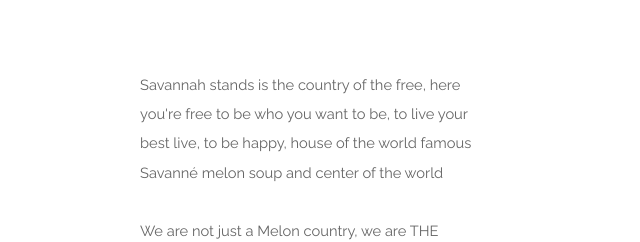
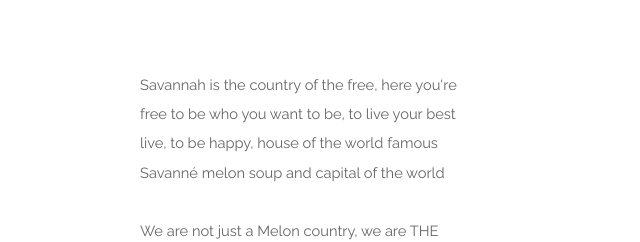
Before and after one commit to savannahco/savanahco.github.io, a plain HTML site: page index.html in a window 1280 px wide. Shown: the part 660-902 px from the top of the page, 522-1162 px from the left. Drawn offline with Linux system fonts and the light colour scheme.

Commit message:
fixed writing errors

```diff
--- a/index.html
+++ b/index.html
@@ -44,7 +44,7 @@
 								</header>
 							</div>
 							<div class="6u$ 12u$(medium)">
-								<p>Savannah stands is the country of the free, here you're free to be who you want to be, to live your best live, to be happy, house of the world famous Savanné melon soup and center of the world</p>
+								<p>Savannah is the country of the free, here you're free to be who you want to be, to live your best live, to be happy, house of the world famous Savanné melon soup and capital of the world</p>
 								<p>We are not just a Melon country, we are THE Melon country, come and have the trip of your life.</p>
 								<p>From delicious Melons to white supremacists, we really have it all!</p>
 							</div>
```
